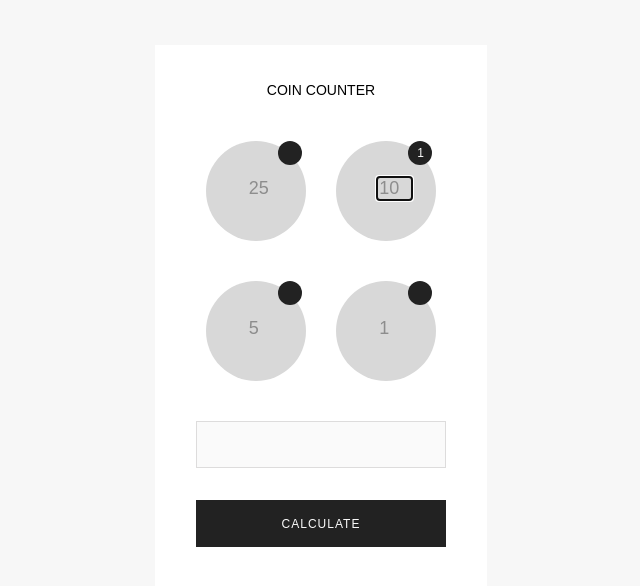
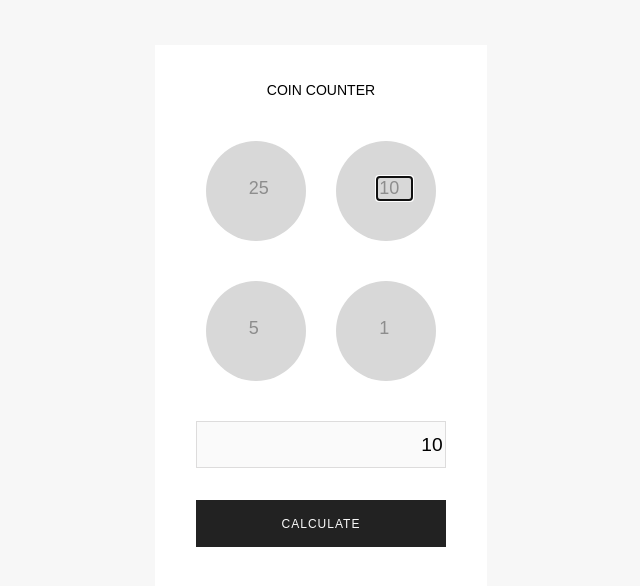
Before and after one commit to jkdlouis/Coin_Counter, a plain HTML site: page index.html in a window 1280 px wide. Both pictures are taken after a click on the element 705 px from the left and 191 px from the top of the page. Shown: the whole page, without its empty margins (319-959 px from the left). Drawn offline with Linux system fonts and the light colour scheme.

Commit message:
[feature] total handler + notification

```diff
--- a/custom.css
+++ b/custom.css
@@ -32,12 +32,12 @@ h3 {
   cursor: pointer;
 }
 
-div.circle:nth-child(even) {
+.circle:nth-child(even) {
   float: right;
   margin-right: 14%;
 }
 
-div.circle:nth-child(odd) {
+.circle:nth-child(odd) {
   margin-left: 14%;
 }
 
@@ -82,7 +82,7 @@ input[type=number]::-webkit-outer-spin-button {
   font-size: 1em;
 }
 
-.white-box .total-field {
+.total-field {
   width: 76%;
   height: 43px;
   font-size: 1.6em;
@@ -91,7 +91,7 @@ input[type=number]::-webkit-outer-spin-button {
   text-align: right;
 }
 
-.white-box button.calculate-btn {
+button.calculate-btn {
   background-color: #222222;
   color: #fafafa;
   border: none;
@@ -102,3 +102,7 @@ input[type=number]::-webkit-outer-spin-button {
   cursor: pointer;
   margin-top: 32px;
 }
+
+.hidden {
+  display: none;
+}
--- a/index.html
+++ b/index.html
@@ -9,32 +9,32 @@
 <body>
 <div class="white-box">
     <h3>COIN COUNTER</h3>
-    <div class="circle 1">
+    <div class="circle">
         <input type="number" class="number" value="10">
-        <div class="small-circle">
+        <div class="small-circle hidden">
             <span id="countOne" class="count"></span>
         </div>
     </div>
-    <div class="circle 2">
+    <div class="circle">
         <input type="number" class="number" value="25">
-        <div class="small-circle">
+        <div class="small-circle hidden">
             <span class="count"></span>
         </div>
     </div>
-    <div class="circle 3">
+    <div class="circle">
         <input type="number" class="number position" value="1">
-        <div class="small-circle">
+        <div class="small-circle hidden">
             <span class="count"></span>
         </div>
     </div>
-    <div class="circle 4">
+    <div class="circle">
         <input type="number" class="number position" value="5">
-        <div class="small-circle">
+        <div class="small-circle hidden">
             <span class="count"></span>
         </div>
     </div>
-    <input type="number" class="total-field">
-    <button class="calculate-btn" type="button">CALCULATE</button>
+    <input type="number" id="total" class="total-field">
+    <button id="calculate" class="calculate-btn" type="button">CALCULATE</button>
 </div>
 <script src="main.js" type="text/javascript"></script>
 </body>
--- a/main.js
+++ b/main.js
@@ -4,18 +4,34 @@
     document.addEventListener('DOMContentLoaded', function() {
       var circleList = document.getElementsByClassName('circle');
 
-      function setupClickHandler(element){
+      function setupClickHandler(element) {
         var count = 0;
         element.addEventListener('click', function() {
           count++;
           this.lastElementChild.firstElementChild.innerText = count;
-          console.log(count);
         });
       }
+      function setupTotalHandler(element) {
+        element.addEventListener('click', function() {
+          total += Number(element.firstElementChild.value);
+          document.getElementById('total').value = total;
+        });
+      }
+      function setupNotification(element) {
+        document.getElementById('calculate').addEventListener('click', function() {
+          element.lastElementChild.classList.remove('hidden');
+          console.log(element.lastElementChild.classList);
+        });
+      }
+      //document.getElementById('total').addEventListener('click', function() {
+      //  console.log('works');
+      //});
       for (var i =0; i < circleList.length; i++) {
+        var total = 0;
         var element = circleList[i];
         setupClickHandler(element);
-        console.log(this.lastElementChild.innerText);
+        setupTotalHandler(element);
+        setupNotification(element);
       }
     });
   }
```
